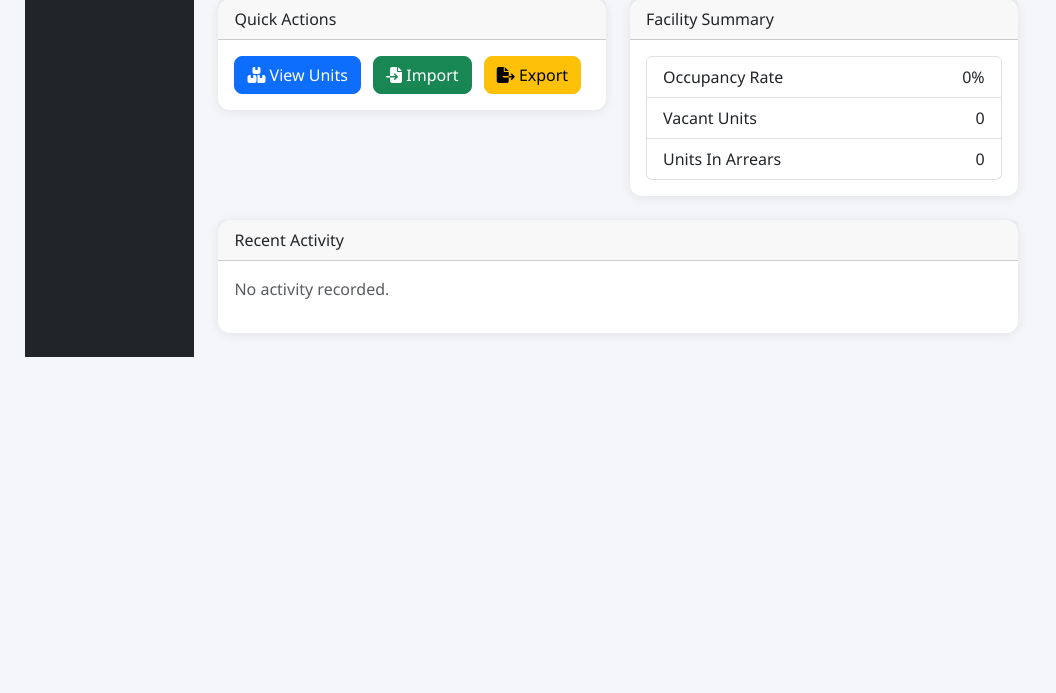
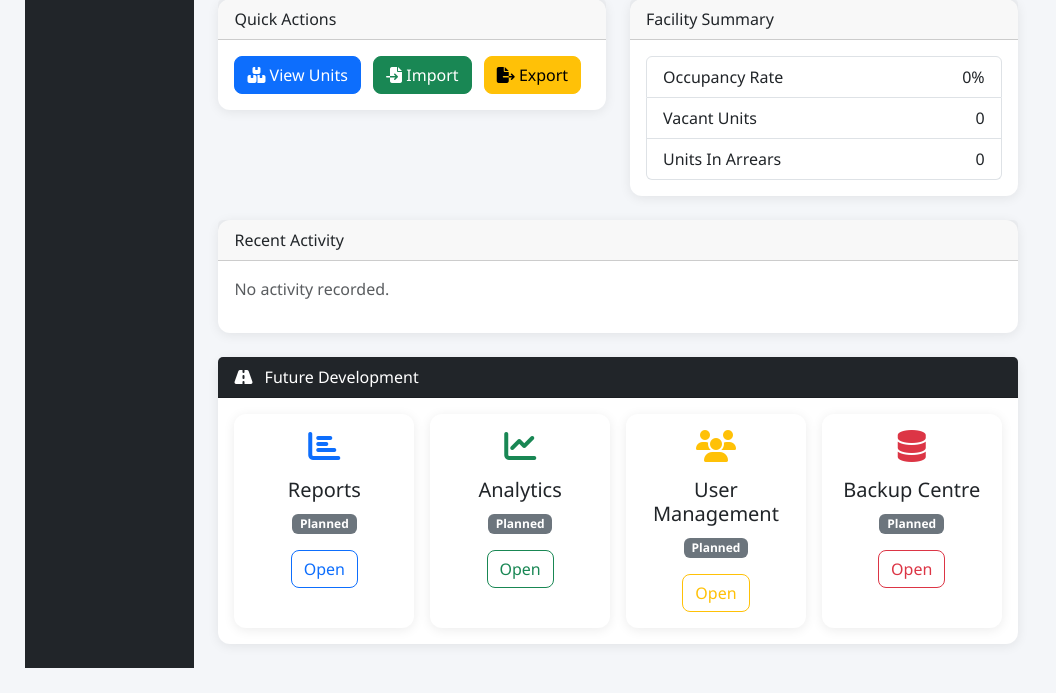
Before and after one commit to ddavi016/Ustore-CMS, a PHP site: page /dashboard in a window 1280 px wide. Shown: the part 592-1285 px from the top of the page, without its empty margins (0-1056 px from the left). Before the commit the page ends 949 px from the top, so only its background shows below. Run offline with PHP 8.4, Linux system fonts and the light colour scheme; the visitor is signed in with stand-in values (Sample User, id 1); data that the repository does not hold is empty; some libraries are stand-ins or nearby versions.

Commit message:
Beta 1.0 - Core CMS complete with dashboard, audit logging and development roadmap

```diff
--- a/app/Models/Image.php
+++ b/app/Models/Image.php
@@ -26,6 +26,7 @@ class Image
             PDO::FETCH_ASSOC
         );
     }
+
 
     public static function create(
         int $unitId,
--- a/app/Models/Unit.php
+++ b/app/Models/Unit.php
@@ -21,6 +21,7 @@ class Unit
             PDO::FETCH_ASSOC
         );
     }
+
 
 public static function countAll()
 {
--- a/composer.json
+++ b/composer.json
@@ -2,6 +2,7 @@
     "name": "root/storage-cms",
     "description": "Storage Unit Managament CMS",
     "type": "project",
+    "license": "proprietary",
     "autoload": {
         "psr-4": {
             "App\\": "app/"
@@ -9,7 +10,7 @@
     },
     "authors": [
         {
-            "name": "Damian Davies"
+            "name": "ddavi016/storage-cms"
         }
     ],
     "require": {
--- a/public/index.php
+++ b/public/index.php
@@ -54,6 +54,16 @@ if ($uri === '/dashboard') {
     AuthMiddleware::check();
 
     require __DIR__ . '/views/dashboard.php';
+
+    exit;
+}
+
+if ($uri === '/under-construction') {
+
+    AuthMiddleware::check();
+
+    require __DIR__ .
+        '/views/under-construction.php';
 
     exit;
 }
--- a/public/views/dashboard.php
+++ b/public/views/dashboard.php
@@ -350,6 +350,150 @@ ob_start();
 
 </div>
 
+<div class="card mt-4">
+
+    <div class="card-header bg-dark text-white">
+
+        <i class="fas fa-road me-2"></i>
+
+        Future Development
+
+    </div>
+
+    <div class="card-body">
+
+        <div class="row g-3">
+
+<div class="col-md-3">
+
+    <div class="card h-100 border-primary">
+
+        <div class="card-body text-center">
+
+            <i class="fas fa-chart-bar fa-2x text-primary mb-3"></i>
+
+            <h5>Reports</h5>
+
+            <span class="badge bg-secondary">
+                Planned
+            </span>
+
+            <div class="mt-3">
+
+                <a href="/under-construction?feature=Reports"
+                   class="btn btn-outline-primary">
+
+                    Open
+
+                </a>
+
+            </div>
+
+        </div>
+
+    </div>
+
+</div>
+
+<div class="col-md-3">
+
+    <div class="card h-100 border-success">
+
+        <div class="card-body text-center">
+
+            <i class="fas fa-chart-line fa-2x text-success mb-3"></i>
+
+            <h5>Analytics</h5>
+
+            <span class="badge bg-secondary">
+                Planned
+            </span>
+
+            <div class="mt-3">
+
+                <a href="/under-construction?feature=Analytics"
+                   class="btn btn-outline-success">
+
+                    Open
+
+                </a>
+
+            </div>
+
+        </div>
+
+    </div>
+
+</div>
+
+<div class="col-md-3">
+
+    <div class="card h-100 border-warning">
+
+        <div class="card-body text-center">
+
+            <i class="fas fa-users fa-2x text-warning mb-3"></i>
+
+            <h5>User Management</h5>
+
+            <span class="badge bg-secondary">
+                Planned
+            </span>
+
+            <div class="mt-3">
+
+                <a href="/under-construction?feature=User%20Management"
+                   class="btn btn-outline-warning">
+
+                    Open
+
+                </a>
+
+            </div>
+
+        </div>
+
+    </div>
+
+</div>
+
+<div class="col-md-3">
+
+    <div class="card h-100 border-danger">
+
+        <div class="card-body text-center">
+
+            <i class="fas fa-database fa-2x text-danger mb-3"></i>
+
+            <h5>Backup Centre</h5>
+
+            <span class="badge bg-secondary">
+                Planned
+            </span>
+
+            <div class="mt-3">
+
+                <a href="/under-construction?feature=Backup%20Centre"
+                   class="btn btn-outline-danger">
+
+                    Open
+
+                </a>
+
+            </div>
+
+        </div>
+
+    </div>
+
+</div>
+
+        </div>
+
+    </div>
+
+</div>
+
 <?php
 
 $content = ob_get_clean();
--- a/public/views/partials/sidebar.php
+++ b/public/views/partials/sidebar.php
@@ -39,7 +39,7 @@ $currentPath = parse_url(
 
             <li class="nav-item mb-2">
 
-                <a href="/import"
+                <a href="/under-construction?feature=import"
                    class="nav-link text-white">
 
                     <i class="fas fa-file-import"></i>
@@ -52,7 +52,7 @@ $currentPath = parse_url(
 
             <li class="nav-item mb-2">
 
-                <a href="/export"
+                <a href="/under-construction?feature=export"
                    class="nav-link text-white">
 
                     <i class="fas fa-file-export"></i>
@@ -65,7 +65,7 @@ $currentPath = parse_url(
 
             <li class="nav-item mb-2">
 
-                <a href="/reports"
+                <a href="/under-construction?feature=reports"
                    class="nav-link text-white">
 
                     <i class="fas fa-chart-pie"></i>
@@ -78,7 +78,7 @@ $currentPath = parse_url(
 
             <li class="nav-item mb-2">
 
-                <a href="/settings"
+                <a href="/under-construction?feature=settings"
                    class="nav-link text-white">
 
                     <i class="fas fa-cog"></i>
```
Also changed, not shown: app/Models/Document.php (+10 -0 lines), public/views/under-construction.php (added, +76 -0 lines), public/assets/css/style.css (added), 1 other file.
